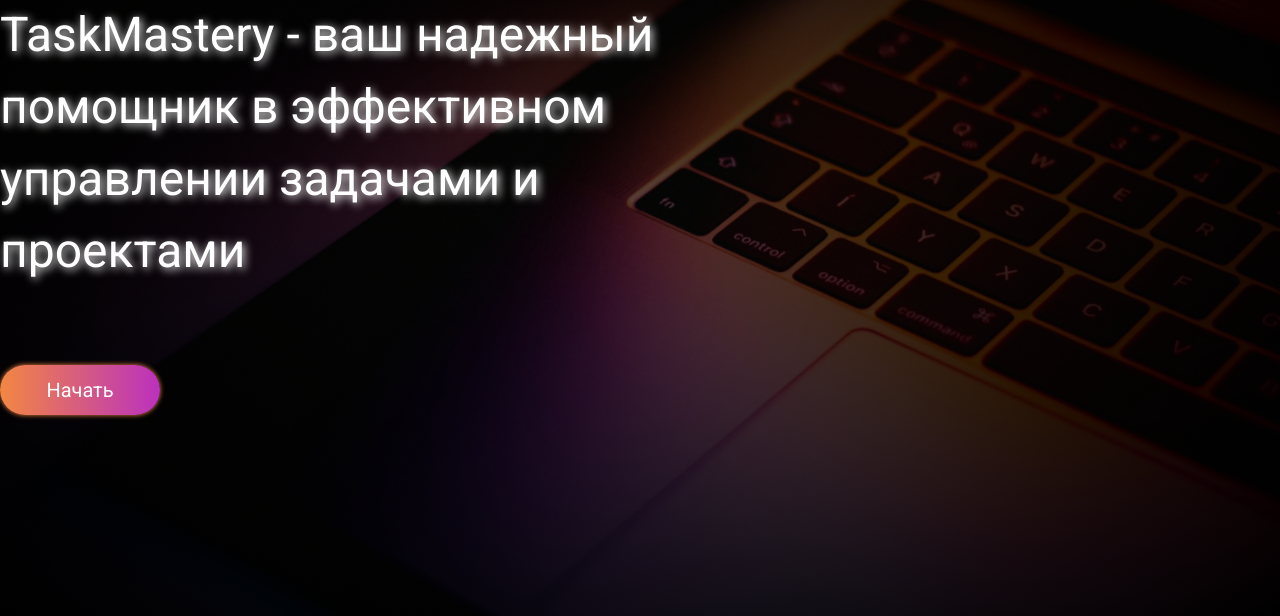
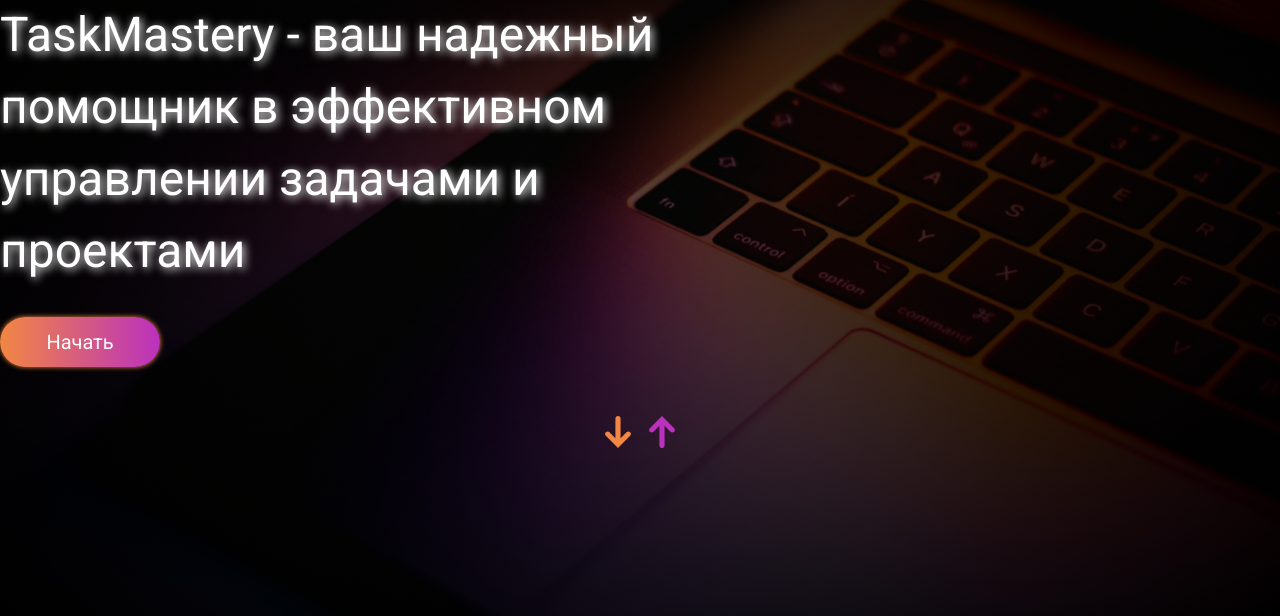
Before and after one commit to Alexey917/TaskMastery, a Django app: page / in a window 1280 px wide. Shown: the part 184-800 px from the top of the page. Run offline with Django 5.2, Linux system fonts and the light colour scheme.

Commit message:
add: block site-intended and slider for main page

```diff
--- a/TaskMastery/task_mastery/static/task_mastery/css/styles.css
+++ b/TaskMastery/task_mastery/static/task_mastery/css/styles.css
@@ -87,6 +87,7 @@
 }
 
 .introductory-section-title {
+    margin: 0;
     max-width: 670px;
     font-family: "Roboto", sans-serif;
     font-weight: 400;
@@ -103,6 +104,67 @@
     font-size: 20px;
 }
 
+.main-section {
+  margin: 48px 0;
+}
+
+.site-intended {
+  display: flex;
+  align-items: center;
+  justify-content: space-around;
+}
+
+.site-intended-title {
+    font-family: "Roboto", sans-serif;
+    font-weight: 400;
+    font-style: normal;
+    font-size: 24px;
+    line-height: 85%;
+    color: #ffffff;
+    text-shadow: 2px 2px 10px #ffffff;
+}
+
+.point-icon {
+  width: 24px;
+  height: 24px;
+}
+
+.site-intended-list {
+  display: flex;
+  align-items: center;
+  flex-direction: column;
+  gap: 15px;
+  list-style: none;
+}
+
+.section-hiiden {
+  display: none;
+}
+
+.btn-next-icon,
+.btn-prev-icon {
+  width: 32px;
+  height: 32px;
+}
+
+.site-intended {
+  position: relative;
+  z-index: 1;
+}
+
+.slider-btn-next,
+.slider-btn-prev {
+  position: relative;
+  z-index: 1;
+  background: none;
+  border: none;
+}
+
+.slider-buttons {
+  display: flex;
+  align-items: center;
+  justify-content: center;
+}
 
 @media (min-width: 992px) {
   .logIn:hover {
@@ -110,3 +172,20 @@
     box-shadow: 2px 2px 10px #f28743, 0 0 20px #bb31be, 0 0 50px #f28743, 0 0 100px #bb31be;
 
   }
+
+  .btn-next-icon:hover {
+    cursor: pointer;
+    transform: translateY(-0.25rem);
+    box-shadow: 2px 2px 10px #f28743, 0 0 20px #bb31be, 0 0 50px #f28743, 0 0 100px #bb31be;
+    border: 1px solid #f28743;
+    border-radius: 50%;
+  }
+
+  .btn-prev-icon:hover {
+    cursor: pointer;
+    transform: translateY(-0.25rem);
+    box-shadow: 2px 2px 10px #f28743, 0 0 20px #bb31be, 0 0 50px #f28743, 0 0 100px #bb31be;
+    border: 1px solid #bb31be;
+    border-radius: 50%;
+  }
+}
--- /dev/null
+++ b/TaskMastery/task_mastery/static/task_mastery/js/mainSlider.js
@@ -0,0 +1,37 @@
+const mainTaskMastery = document.querySelector(".main-task-mastery");
+const section = document.querySelectorAll(".main-section");
+const sliderBtnNext = document.querySelector(".slider-btn-next");
+const sliderBtnPrev = document.querySelector(".slider-btn-prev");
+
+let counter = 0;
+const slider = [];
+
+// section.forEach((element) => {
+//   slider.push(element);
+// });
+
+// mainTaskMastery.innerHTML = section[0];
+
+function displaySection() {
+  for (let i = 0; i < section.length; i++) {
+    i !== counter
+      ? section[i].classList.add("section-hiiden")
+      : section[i].classList.remove("section-hiiden");
+
+    console.log(section[i]);
+  }
+}
+
+displaySection();
+
+sliderBtnNext.addEventListener("click", () => {
+  counter++;
+  displaySection();
+});
+
+sliderBtnPrev.addEventListener("click", () => {
+  counter--;
+  displaySection();
+});
+
+console.log(sliderBtnNext);
--- a/TaskMastery/task_mastery/templates/task_mastery/base.html
+++ b/TaskMastery/task_mastery/templates/task_mastery/base.html
@@ -12,10 +12,9 @@
 
   <body class="bg-body">
     <div class="container">
-      {% block headerMain %}{% endblock headerMain %}
-      {% block introductorySection %}{% endblock introductorySection %}
+        {% include "task_mastery/index.html" %}
     </div>
 
-    <!-- <script src="js/main.js" ></script> -->
+    <script src="{% static 'task_mastery/js/mainSlider.js' %}" ></script>
   </body>
 </html>
--- a/TaskMastery/task_mastery/templates/task_mastery/index.html
+++ b/TaskMastery/task_mastery/templates/task_mastery/index.html
@@ -1,9 +1,4 @@
-{% extends "task_mastery/base.html" %}
-{% load static %}
-
-{% block title %}Главная{% endblock title %}
-
-{% block headerMain %}
+  {% load static %}
   <header class="header-task-mastery">
     <nav class="nav-task-mastery">
       <div class="logo">
@@ -16,16 +11,52 @@
       <button class="logIn">Войти</button>
     </nav>
   </header>
-{% endblock headerMain %}
 
+  <main class="main-task-mastery">
+    <section class="introductory-section main-section">
+      <p class="introductory-section-title">
+        TaskMastery - ваш надежный помощник в эффективном управлении задачами и проектами
+      </p>
+      <button class="introductory-section-btn logIn">Начать</button>
+    </section>
 
-{% block introductorySection %}
-  <section class="introductory-section">
-    <p class="introductory-section-title">
-      TaskMastery - ваш надежный помощник в эффективном управлении задачами и проектами
-    </p>
-    <button class="introductory-section-btn logIn">Начать</button>
-  </section>
-{% endblock introductorySection %}
+    <section class="site-intended main-section">
+      <img class="site-intended-img" src="{% static 'task_mastery/img/siteIntended.jpg' %}" alt="site-intended">
+      <div class="site-intended-text">
+        <h3 class="site-intended-title">Этот сайт предназначен для тех, кто стремится</h3>
+        <ul class="site-intended-list">
+          <li class="site-intended-item">
+            <svg class="point-icon">
+              <use href="{% static 'task_mastery/img/sprite.svg' %}#point"></use>
+            </svg>
+            <span>повысить свою продуктивность</span>
+          </li>
+          <li class="site-intended-item">
+            <svg class="point-icon">
+              <use href="{% static 'task_mastery/img/sprite.svg' %}#point"></use>
+            </svg>
+            <span>легко планировать и отслеживать свои дела</span>
+          </li>
+          <li class="site-intended-item">
+            <svg class="point-icon">
+              <use href="{% static 'task_mastery/img/sprite.svg' %}#point"></use>
+            </svg>
+            <span>а также эффективно координировать работу в команде.</span>
+          </li>
+        </ul>
+      </div>
+    </section>
 
-<button class="introductory-section-scroll"></button>
+    <div class="slider-buttons">
+      <button class="slider-btn-next">
+        <svg class="btn-next-icon">
+          <use href="{% static 'task_mastery/img/sprite.svg' %}#btn-next"></use>
+        </svg>
+      </button>
+      <button class="slider-btn-prev">
+        <svg class="btn-prev-icon">
+          <use href="{% static 'task_mastery/img/sprite.svg' %}#btn-prev"></use>
+        </svg>
+      </button>
+    </div>
+  </main>
--- a/TaskMastery/task_mastery/views.py
+++ b/TaskMastery/task_mastery/views.py
@@ -3,4 +3,4 @@ from django.shortcuts import render
 
 # Create your views here.
 def index(request):
-    return render(request, 'task_mastery/index.html')
+    return render(request, 'task_mastery/base.html')
```
Also changed, not shown: TaskMastery/task_mastery/static/task_mastery/img/siteIntended.jpg (added), TaskMastery/task_mastery/static/task_mastery/img/sprite.svg.
